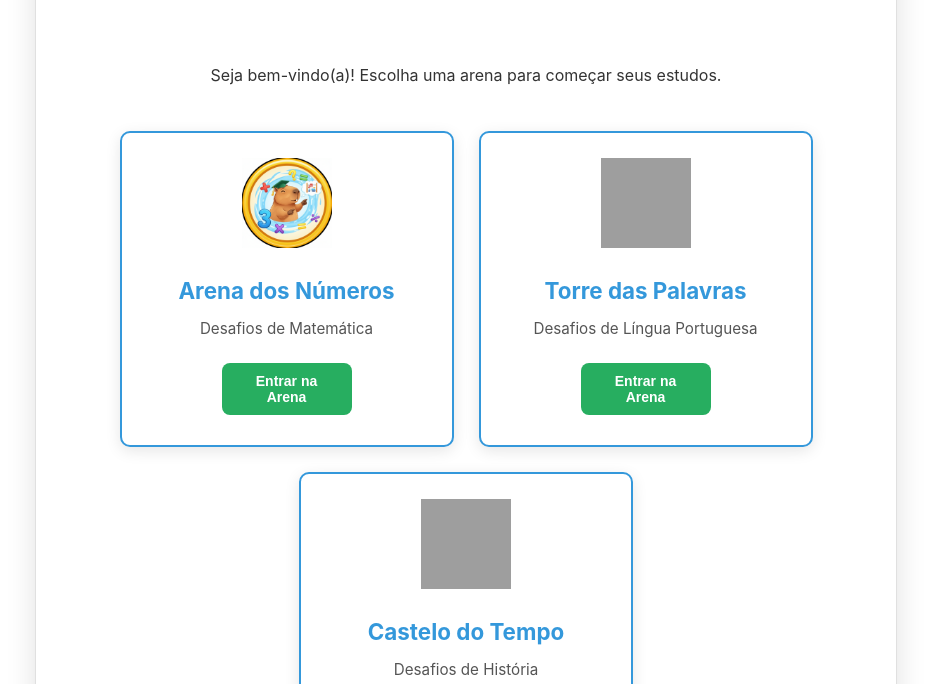
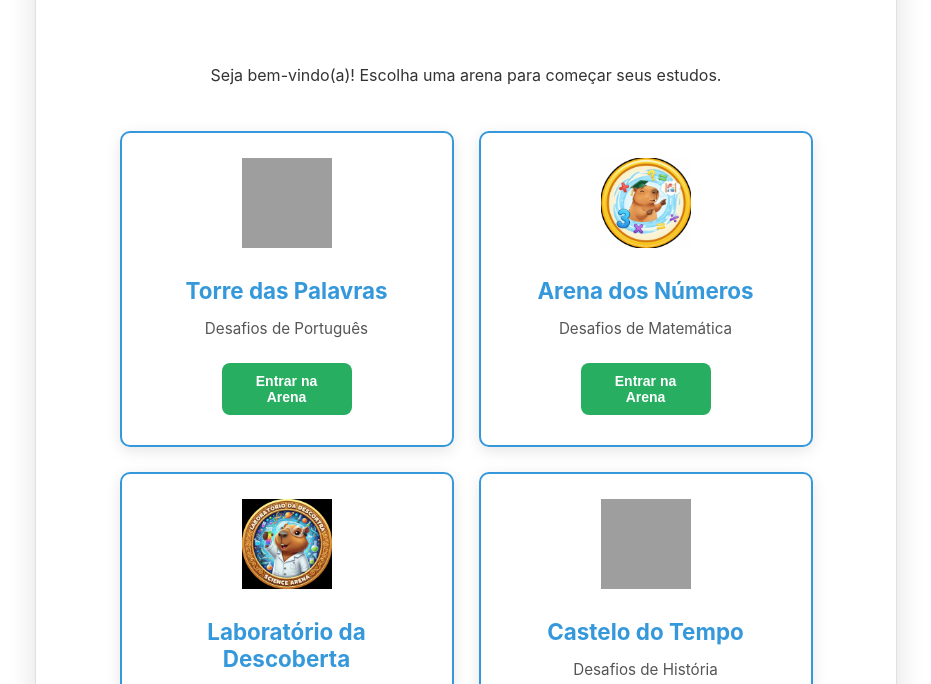
Before and after one commit to walleybg/Capy_game, a plain HTML site: page index.html in a window 1280 px wide. Shown: the part 104-788 px from the top of the page, without its empty margins (174-1105 px from the left). Drawn offline with Linux system fonts and the light colour scheme; grey boxes are pictures that could not be loaded.

Commit message:
Corrigir geração dinâmica das 7 arenas e botões funcionais
PROBLEMAS CORRIGIDOS:
✅ Arenas hardcoded no HTML → Geração dinâmica via JavaScript
✅ Apenas 3 arenas visíveis → Todas as 7 arenas agora aparecem
✅ Botões não funcionais → Função selecionarArena() agora funciona
✅ Função mapearElementos() inexistente → Substituída por gerarArenas()

ARENAS IMPLEMENTADAS DINAMICAMENTE:
1. Torre das Palavras (Português)
2. Arena dos Números (Matemática)
3. Laboratório da Descoberta (Ciências)
4. Castelo do Tempo (História)
5. Mundo das Aventuras (Geografia)
6. Castle of Words (English)
7. Numbers Kingdom (Math)

FUNCIONALIDADES:
✅ Geração automática a partir da estrutura de dados
✅ Ordem específica das arenas respeitada
✅ Ícones e descrições corretas para cada arena
✅ Botões 'Entrar na Arena' totalmente funcionais
✅ Compatibilidade com navegação por capítulos

INICIALIZAÇÃO:
✅ window.onload chama inicializar() + gerarArenas()
✅ DOMContentLoaded como fallback para gerarArenas()
✅ Estrutura escalável para futuras arenas

```diff
--- a/Capy_game_R0_250915.js
+++ b/Capy_game_R0_250915.js
@@ -1018,9 +1018,40 @@ Por favor, descreva sua discordância:`;
 }
 
 // --- INICIALIZAÇÃO ---
+// --- FUNÇÃO PARA GERAR ARENAS DINAMICAMENTE ---
+function gerarArenas() {
+    const telaSelecaoArena = document.getElementById('tela-selecao-arena');
+    if (!telaSelecaoArena) return;
+
+    telaSelecaoArena.innerHTML = '';
+
+    // Ordem específica das arenas
+    const ordemArenas = ['portugues', 'matematica', 'ciencias', 'historia', 'geografia', 'english', 'math'];
+
+    ordemArenas.forEach(arenaId => {
+        const arena = estruturaCapitulos[arenaId];
+        if (!arena) return;
+
+        const arenaCard = document.createElement('div');
+        arenaCard.className = 'arena-card';
+
+        arenaCard.innerHTML = `
+            <img src="${arena.icone}" alt="Ícone de ${arena.nome}">
+            <h3>${arena.nome}</h3>
+            <p>${arena.descricao}</p>
+            <div>
+                <button class="btn-principal" onclick="selecionarArena('${arenaId}')">Entrar na Arena</button>
+            </div>
+        `;
+
+        telaSelecaoArena.appendChild(arenaCard);
+    });
+}
+
 window.onload = () => {
-    mapearElementos();
+    inicializar();
+    gerarArenas();
 };
 
-// Chamar mapearElementos() no início para garantir que os elementos estejam disponíveis
-mapearElementos();
+// Chamar gerarArenas() no início para garantir que as arenas sejam criadas
+document.addEventListener('DOMContentLoaded', gerarArenas);
--- a/index.html
+++ b/index.html
@@ -14,33 +14,7 @@
             <h1>Capy Game - Olimpíada do Conhecimento</h1>
             <p>Seja bem-vindo(a)! Escolha uma arena para começar seus estudos.</p>
             <div id="tela-selecao-arena">
-
-                <div class="arena-card">
-                    <img src="ICON_Matematica.png" alt="Ícone de Números">
-                    <h3>Arena dos Números</h3>
-                    <p>Desafios de Matemática</p>
-                    <div>
-                        <button class="btn-principal" onclick="selecionarArena('matematica')">Entrar na Arena</button>
-                    </div>
-                </div>
-
-                <div class="arena-card">
-                    <img src="ICON_Portugues.png" alt="Ícone de Palavras">
-                    <h3>Torre das Palavras</h3>
-                    <p>Desafios de Língua Portuguesa</p>
-                    <div>
-                        <button class="btn-principal" onclick="selecionarArena('portugues')">Entrar na Arena</button>
-                    </div>
-                </div>
-
-                <div class="arena-card">
-                    <img src="ICON_Historia.png" alt="Ícone de História">
-                    <h3>Castelo do Tempo</h3>
-                    <p>Desafios de História</p>
-                    <div>
-                        <button class="btn-principal" onclick="selecionarArena('historia')">Entrar na Arena</button>
-                    </div>
-                </div>
+                <!-- As arenas serão inseridas dinamicamente aqui -->
             </div>
         </div>
 
```
